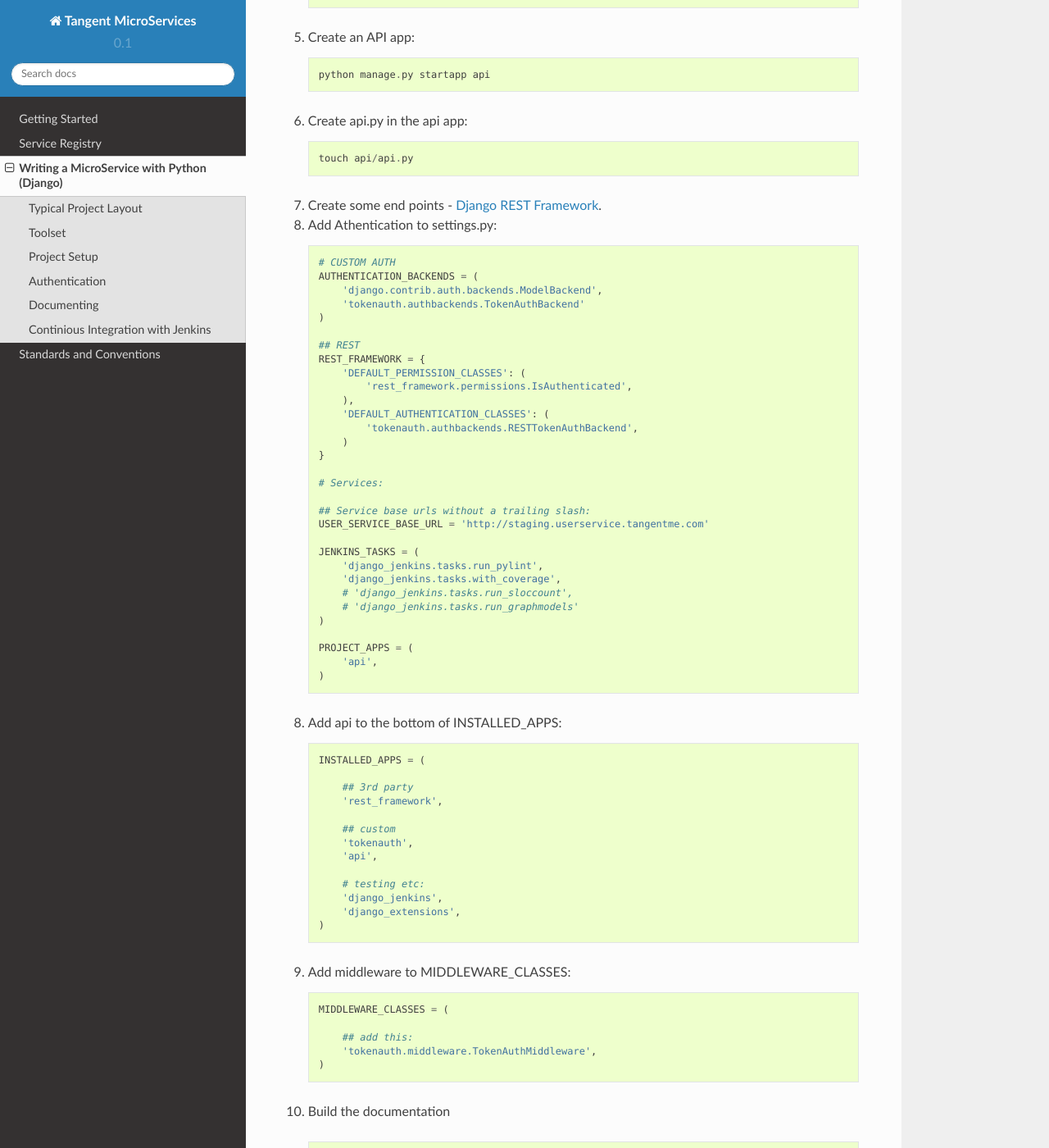
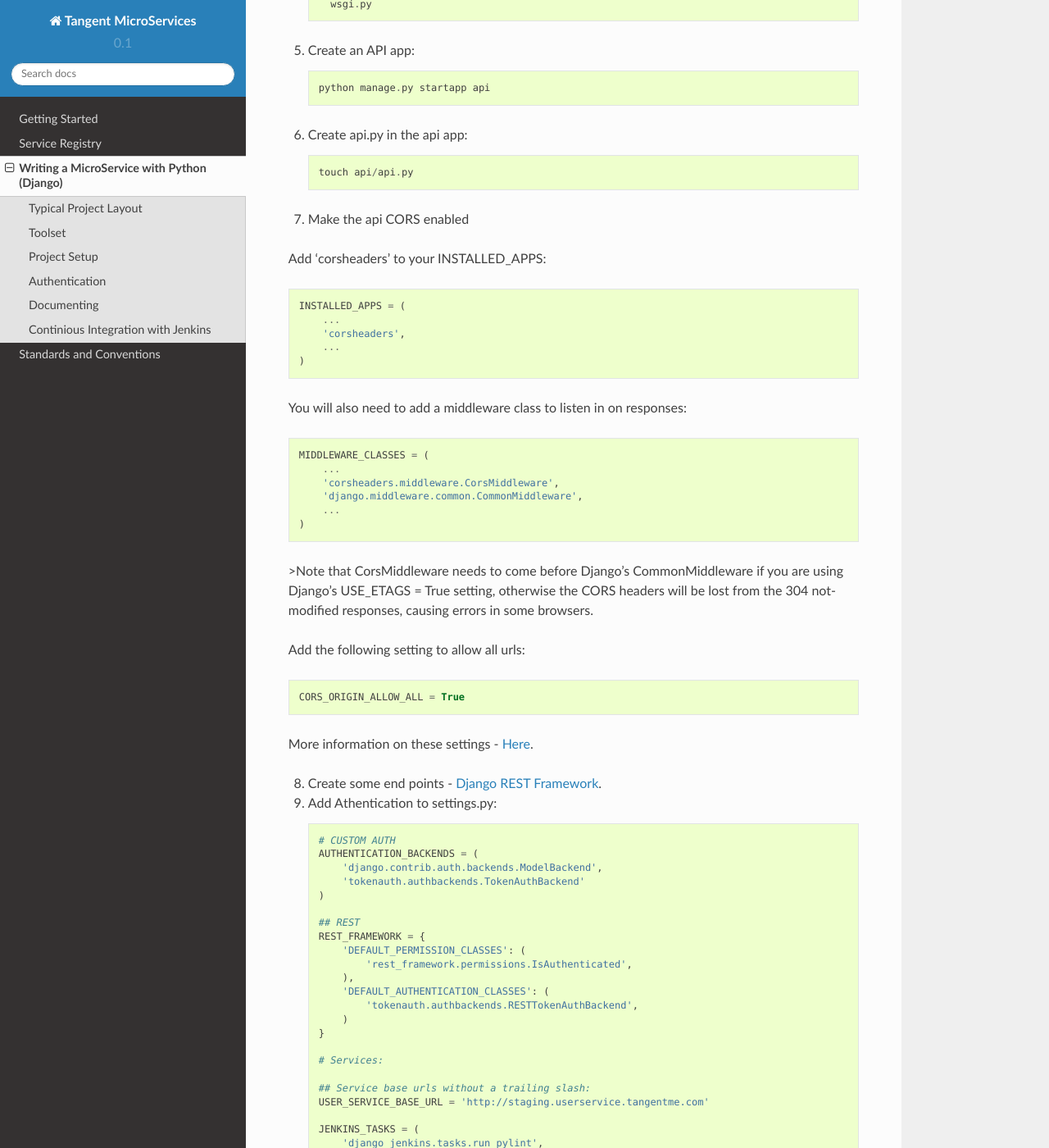
Before and after one commit to gmlp/MicroServicesDocumentation, a Sphinx documentation site: the page built from docs/source/contributing/python.rst, in a window 1280 px wide and 1400 px high, scrolled down 1519 px. Shown: the whole window at 82% size. Built offline with Sphinx 7.4.7 and the Read the Docs theme 2.0.0, drawn with Linux system fonts in a browser that asks for light colours.

Commit message:
[#86315770] Updated docs with CORS

```diff
--- a/docs/source/contributing/python.rst
+++ b/docs/source/contributing/python.rst
@@ -47,6 +47,7 @@ Project Setup
     coverage
     django-jenkins
     django-extensions
+    django-cors-headers
 
     ## custom libs:
     -e git://github.com/TangentMicroServices/PythonAuthenticationLib.git#egg=tokenauth
@@ -82,9 +83,36 @@ Project Setup
 
     touch api/api.py
 
-7. Create some end points - `Django REST Framework <http://www.django-rest-framework.org/>`_.
+7. Make the api CORS enabled
 
-8. Add Athentication to settings.py::
+Add 'corsheaders' to your INSTALLED_APPS::
+
+    INSTALLED_APPS = (
+        ...
+        'corsheaders',
+        ...
+    )
+
+You will also need to add a middleware class to listen in on responses::
+
+    MIDDLEWARE_CLASSES = (
+        ...
+        'corsheaders.middleware.CorsMiddleware',
+        'django.middleware.common.CommonMiddleware',
+        ...
+    )
+
+>Note that CorsMiddleware needs to come before Django's CommonMiddleware if you are using Django's USE_ETAGS = True setting, otherwise the CORS headers will be lost from the 304 not-modified responses, causing errors in some browsers.
+
+Add the following setting to allow all urls::
+
+    CORS_ORIGIN_ALLOW_ALL = True
+
+More information on these settings - `Here <https://github.com/ottoyiu/django-cors-headers/>`_.
+
+8. Create some end points - `Django REST Framework <http://www.django-rest-framework.org/>`_.
+
+9. Add Athentication to settings.py::
 
     # CUSTOM AUTH
     AUTHENTICATION_BACKENDS = (
```
Also changed, not shown: README.md (+1 -0 lines).
